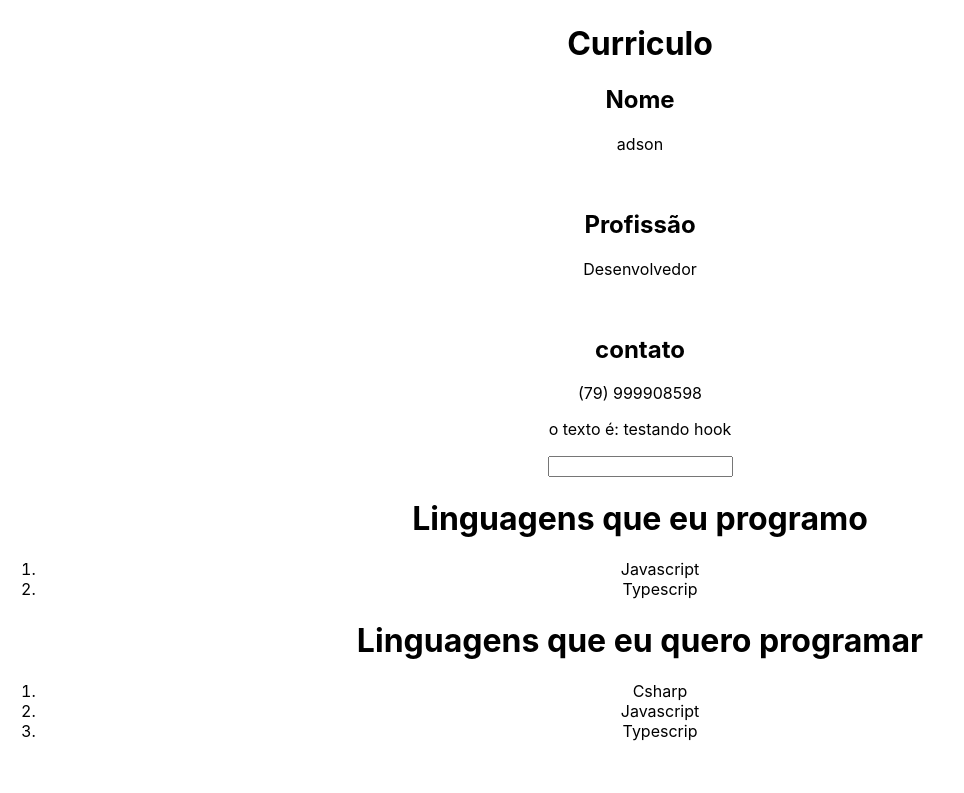
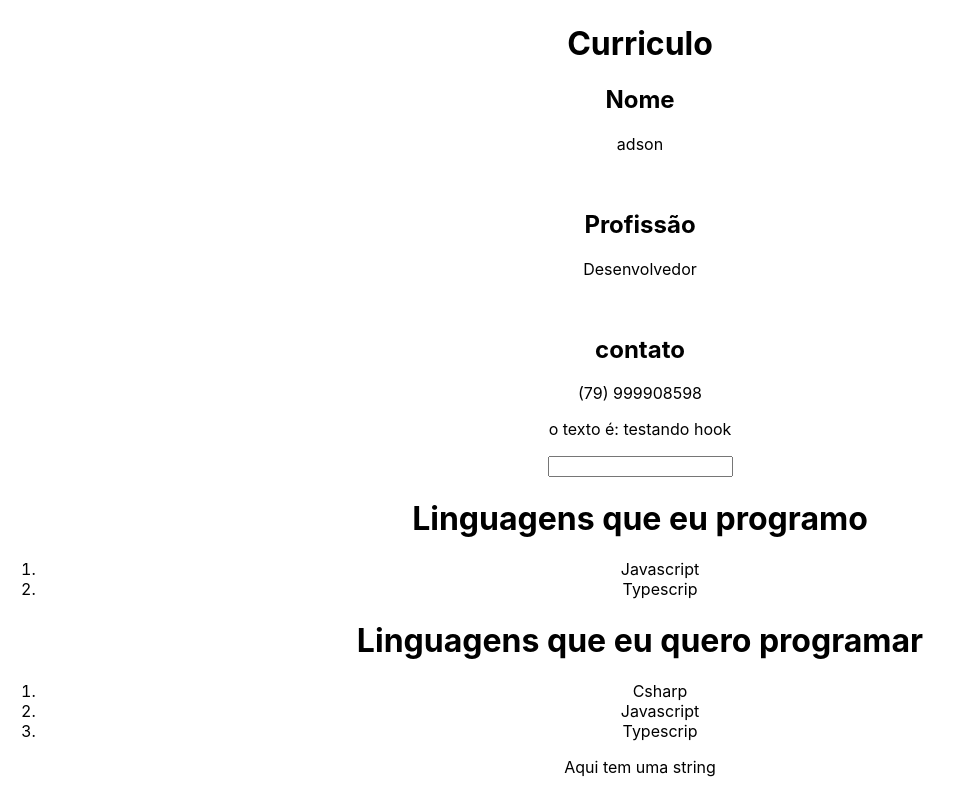
Before and after one commit to adsonluis1/TS_udemy, a React (Create React App) app in the folder 10_react_com_ts/: page / in a window 1280 px wide. Shown: the part 332-1125 px from the top of the page, without its empty margins (0-964 px from the left). Before the commit the page ends 1089 px from the top, so only its background shows below. Built offline with nearby package versions, Linux system fonts and the light colour scheme.

Commit message:
type com tsx

```diff
--- a/10_react_com_ts/src/App.tsx
+++ b/10_react_com_ts/src/App.tsx
@@ -7,6 +7,11 @@ import Primeirocomponente from './components/Primeirocomponente';
 import Segundocomponente from './components/Segundocomponente'
 import Desestruturação from './components/Desestrururação';
 import State, {Linguagens} from './components/State';
+
+
+// 8- type com tsx
+
+type stringOrrNull = string | null
 
 function App() {
   // 1- variaveis
@@ -19,6 +24,12 @@ function App() {
   const showpessoa = (nome:string, idade:number)=>{
     return `nome: ${nome}, idade: ${idade}`
   }
+
+  // 8-types
+
+  const string:stringOrrNull = 'adson'
+  let hihi:stringOrrNull = null
+
 
   return (
     <div className="App">
@@ -53,7 +64,13 @@ function App() {
 
       </div>
 
+      <div>
+        {string && <p>Aqui tem uma string</p>}
+        {hihi && <p>Aqui tem uma string</p>}
+      </div>
+
     </div>
+
   );
 }
 
--- a/10_react_com_ts/src/components/State.tsx
+++ b/10_react_com_ts/src/components/State.tsx
@@ -7,6 +7,7 @@ export enum Linguagens {
     p='Phytyon',
     ts='Typescrip',
 }
+
 
 function State() {
 
```
